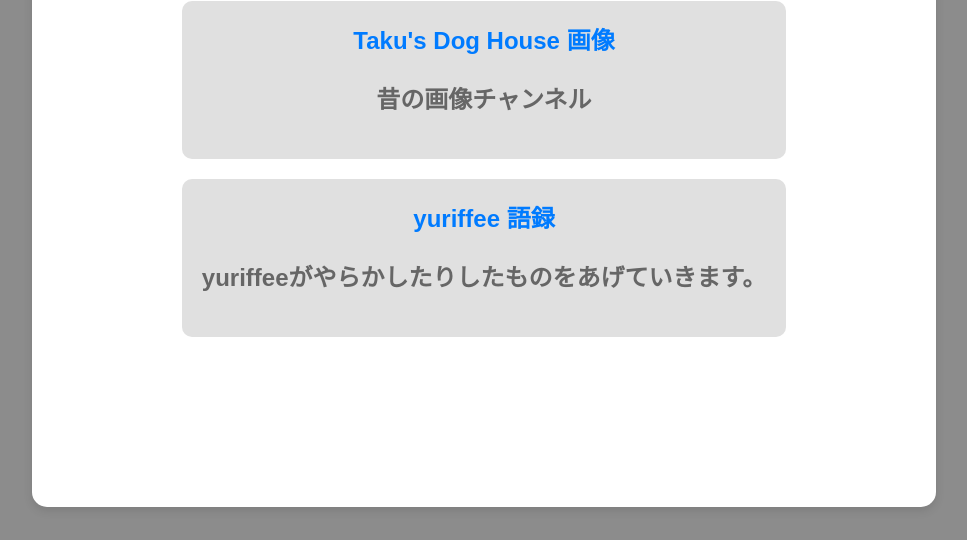
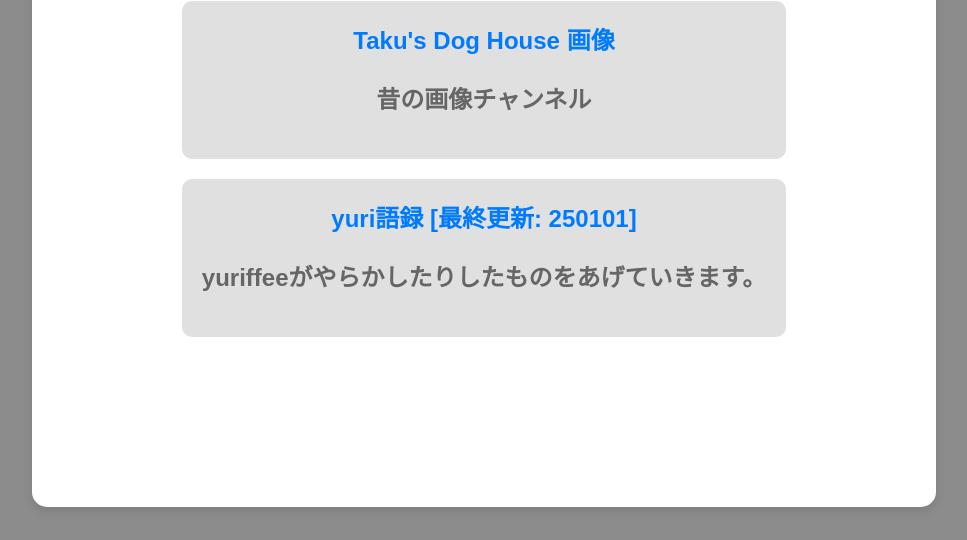
Before and after one commit to unsnipeable/unsnipeable.github.io, a plain HTML site: page transcripts/index.html in a window 1280 px wide. Shown: the part 260-800 px from the top of the page, without its empty margins (156-1123 px from the left). Drawn offline with Linux system fonts and the light colour scheme; a web font is replaced by a local one.

Commit message:
Update index.html

```diff
--- a/transcripts/index.html
+++ b/transcripts/index.html
@@ -87,7 +87,7 @@ p {
 
             <a href="https://unsnipeable.github.io/transcripts/yuriffee" class="link">
         <div class="link-box">
-                yuriffee 語録
+                yuri語録 [最終更新: 250101]
             <p>yuriffeeがやらかしたりしたものをあげていきます。</p>
         </div>
             </a>
```
